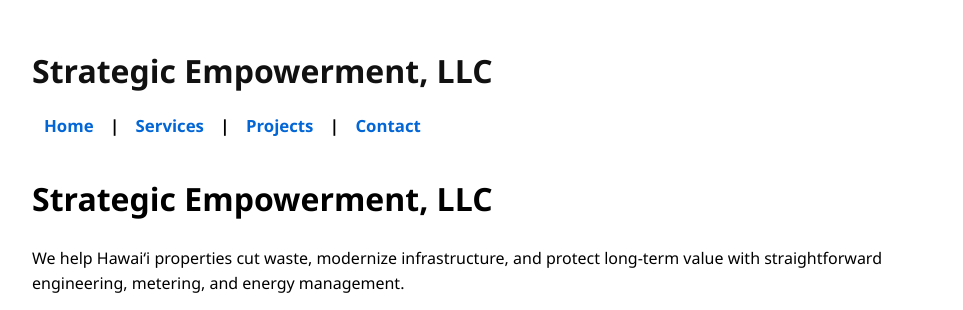
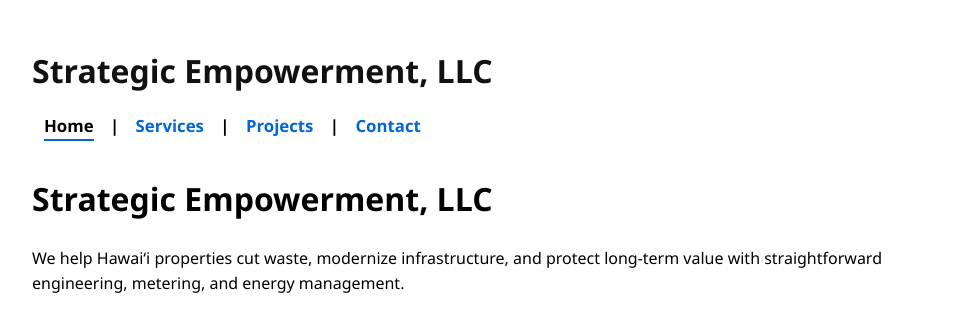
Before and after one commit to D-empower/empower-hi.com, a Jekyll site: the page built from index.md, in a window 1280 px wide. Shown: the top 310 px of the page, without its empty margins (158-1121 px from the left). Built offline with Jekyll 4.4.1, drawn with Linux system fonts in a browser that asks for light colours.

Commit message:
Update style.css

```diff
--- a/assets/css/style.css
+++ b/assets/css/style.css
@@ -43,3 +43,10 @@ footer {
   text-align: center;
   color: #555;
 }
+/* Active nav link */
+nav a.active {
+  font-weight: 700;
+  color: #000;  /* darker to stand out */
+  border-bottom: 2px solid #0366d6;
+  padding-bottom: 2px;
+}
```
